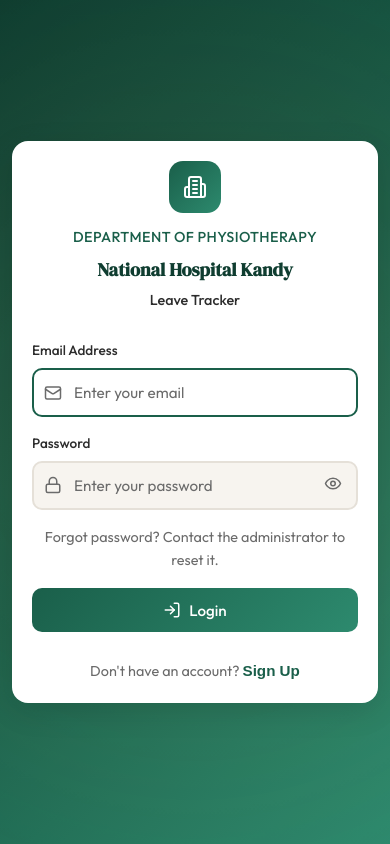
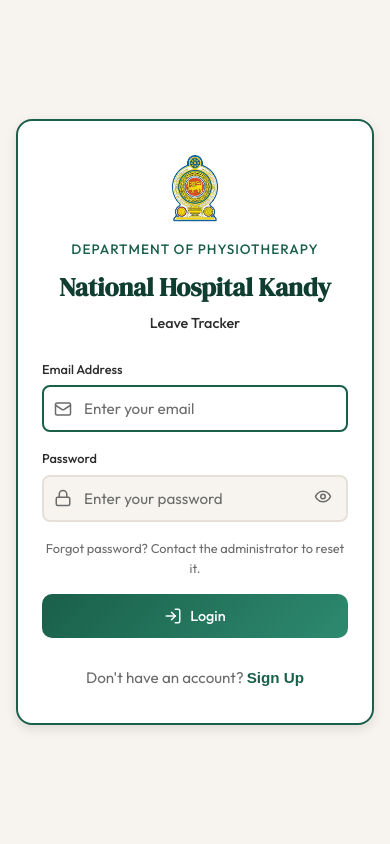
Before and after one commit to AnudiDivarathna/leave-tracking-app, a React (Vite) app in the folder leave-tracking-app/frontend/: page / in a window 390 px wide. Built offline with nearby package versions, Linux system fonts and the light colour scheme; no server answers.

Commit message:
ui fixes

```diff
--- a/leave-tracking-app/frontend/src/index.css
+++ b/leave-tracking-app/frontend/src/index.css
@@ -528,6 +528,32 @@
   margin: auto;
 }
 
+/* Mobile: Make login card fill most of the screen */
+@media (max-width: 600px) {
+  .login-page {
+    padding: 1rem;
+    align-items: center;
+    justify-content: center;
+    background: var(--color-bg);
+  }
+
+  .login-page::before {
+    display: none;
+  }
+
+  .login-card {
+    border-radius: 16px;
+    max-width: 100%;
+    width: 100%;
+    display: flex;
+    flex-direction: column;
+    justify-content: center;
+    padding: 2rem 1.5rem;
+    box-shadow: var(--shadow-md);
+    border: 2px solid var(--color-primary);
+  }
+}
+
 .login-header {
   text-align: center;
   margin-bottom: 1.5rem;
@@ -543,6 +569,19 @@
   justify-content: center;
   margin: 0 auto 1rem;
   color: white;
+}
+
+.login-logo-img {
+  display: flex;
+  align-items: center;
+  justify-content: center;
+  margin: 0 auto 1rem;
+}
+
+.login-logo-img img {
+  height: 70px;
+  width: auto;
+  border-radius: 8px;
 }
 
 .login-department {
@@ -2569,66 +2608,7 @@
     width: 100%;
   }
 
-  /* Login page - small phones */
-  .login-page {
-    padding: 1rem;
-    align-items: center;
-    justify-content: center;
-  }
-
-  .login-card {
-    padding: 1.5rem;
-    border-radius: 16px;
-    width: 100%;
-    max-width: 100%;
-  }
-
-  .login-header {
-    margin-bottom: 1.5rem;
-  }
-
-  .login-logo {
-    width: 56px;
-    height: 56px;
-    margin-bottom: 1rem;
-  }
-
-  .login-logo svg {
-    width: 26px;
-    height: 26px;
-  }
-
-  .login-department {
-    font-size: 0.75rem;
-  }
-
-  .login-title {
-    font-size: 1.25rem;
-  }
-
-  .login-subtitle {
-    font-size: 0.9rem;
-  }
-
-  .login-card .form-group {
-    margin-bottom: 1.1rem;
-  }
-
-  .login-card .form-input {
-    padding: 0.85rem 1rem;
-    padding-left: 40px;
-    font-size: 1rem;
-  }
-
-  .login-card .btn {
-    padding: 0.85rem 1rem;
-    font-size: 1rem;
-  }
-
-  .login-card .alert {
-    padding: 0.75rem 0.85rem;
-    font-size: 0.85rem;
-  }
+  /* Login page handled by 600px breakpoint */
 
   /* Header User Info Mobile */
   .header-user {
@@ -3587,171 +3567,10 @@
     padding: 0.85rem 1rem;
   }
 
-  /* Login - mobile friendly */
-  .login-page {
-    padding: 1rem;
-    align-items: center;
-    justify-content: center;
-  }
-
-  .login-card {
-    padding: 1.75rem;
-    border-radius: 20px;
-    max-width: 100%;
-    width: 100%;
-    margin: 0;
-  }
-
-  .login-header {
-    margin-bottom: 1.75rem;
-  }
-
-  .login-logo {
-    width: 60px;
-    height: 60px;
-    border-radius: 14px;
-    margin-bottom: 1rem;
-  }
-
-  .login-logo svg {
-    width: 28px;
-    height: 28px;
-  }
-
-  .login-department {
-    font-size: 0.8rem;
-    letter-spacing: 0.5px;
-    margin-bottom: 0.35rem;
-  }
-
-  .login-title {
-    font-size: 1.4rem;
-    margin-bottom: 0.3rem;
-  }
-
-  .login-subtitle {
-    font-size: 0.95rem;
-  }
-
-  .login-card .form-group {
-    margin-bottom: 1.25rem;
-  }
-
-  .login-card .form-label {
-    font-size: 0.9rem;
-    margin-bottom: 0.4rem;
-  }
-
-  .login-card .form-input {
-    padding: 0.9rem 1rem;
-    padding-left: 42px;
-    font-size: 1rem;
-    border-radius: 10px;
-  }
-
-  .login-card .btn {
-    padding: 0.9rem 1.25rem;
-    font-size: 1rem;
-    border-radius: 10px;
-  }
-
-  .login-card .btn svg {
-    width: 18px;
-    height: 18px;
-  }
-
-  .login-card .alert {
-    padding: 0.85rem 1rem;
-    font-size: 0.9rem;
-    margin-bottom: 1.25rem;
-    border-radius: 10px;
-  }
-
-  .login-card .alert svg {
-    width: 18px;
-    height: 18px;
-    flex-shrink: 0;
-  }
-
-  .login-card p {
-    font-size: 0.9rem !important;
-  }
-
-  .login-card .welcome-message {
-    padding: 1rem !important;
-    margin-bottom: 1.25rem !important;
-    border-radius: 10px !important;
-  }
-
-  .login-card .welcome-message p:first-child {
-    font-size: 0.9rem !important;
-  }
-
-  .login-card .welcome-message p:last-child {
-    font-size: 1.05rem !important;
-  }
+  /* Login styles handled by @media (max-width: 600px) in login section */
 }
 
 @media (max-width: 480px) {
-  /* Login - extra small screens */
-  .login-page {
-    padding: 0.75rem;
-    min-height: 100vh;
-    min-height: 100dvh;
-    align-items: center;
-    justify-content: center;
-  }
-
-  .login-card {
-    padding: 1.25rem;
-    border-radius: 16px;
-    width: 100%;
-  }
-
-  .login-logo {
-    width: 52px;
-    height: 52px;
-    margin-bottom: 0.85rem;
-  }
-
-  .login-logo svg {
-    width: 24px;
-    height: 24px;
-  }
-
-  .login-department {
-    font-size: 0.7rem;
-    letter-spacing: 0.4px;
-  }
-
-  .login-title {
-    font-size: 1.15rem;
-  }
-
-  .login-subtitle {
-    font-size: 0.85rem;
-  }
-
-  .login-card .form-group {
-    margin-bottom: 1rem;
-  }
-
-  .login-card .form-label {
-    font-size: 0.85rem;
-  }
-
-  .login-card .form-input {
-    padding: 0.8rem 0.9rem;
-    padding-left: 38px;
-    font-size: 0.95rem;
-  }
-
-  .login-card .btn {
-    padding: 0.8rem 1rem;
-    font-size: 0.95rem;
-    min-height: 44px;
-  }
-
   /* Extra small screens */
   .balance-grid {
     grid-template-columns: 1fr 1fr 1fr;
--- a/leave-tracking-app/frontend/src/pages/Login.jsx
+++ b/leave-tracking-app/frontend/src/pages/Login.jsx
@@ -1,7 +1,6 @@
 import { useState } from 'react'
 import axios from 'axios'
 import {
-  Building2,
   User,
   Lock,
   Mail,
@@ -163,8 +162,8 @@
     <div className="login-page">
       <div className="login-card">
         <div className="login-header">
-          <div className="login-logo">
-            <Building2 size={28} />
+          <div className="login-logo-img">
+            <img src="/logo.png" alt="Government of Sri Lanka" />
           </div>
           <p className="login-department">Department Of Physiotherapy</p>
           <h1 className="login-title">National Hospital Kandy</h1>
```
